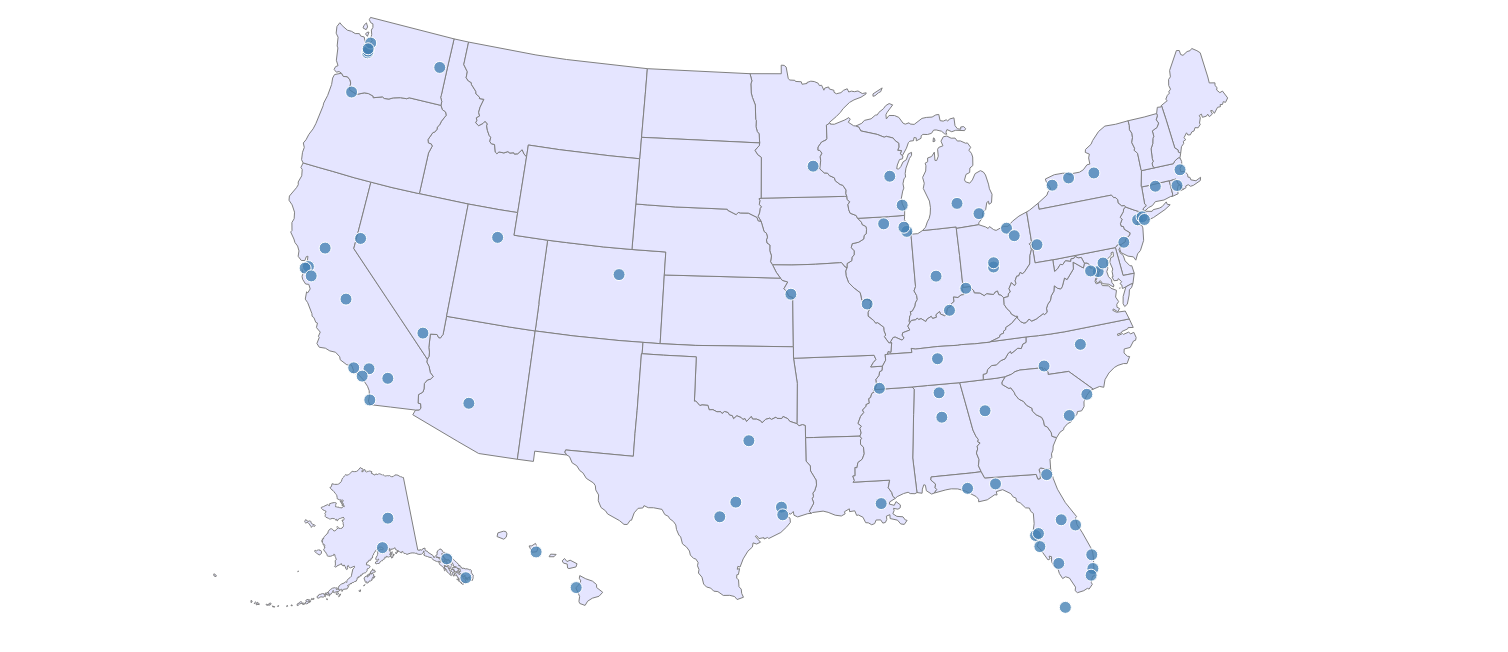
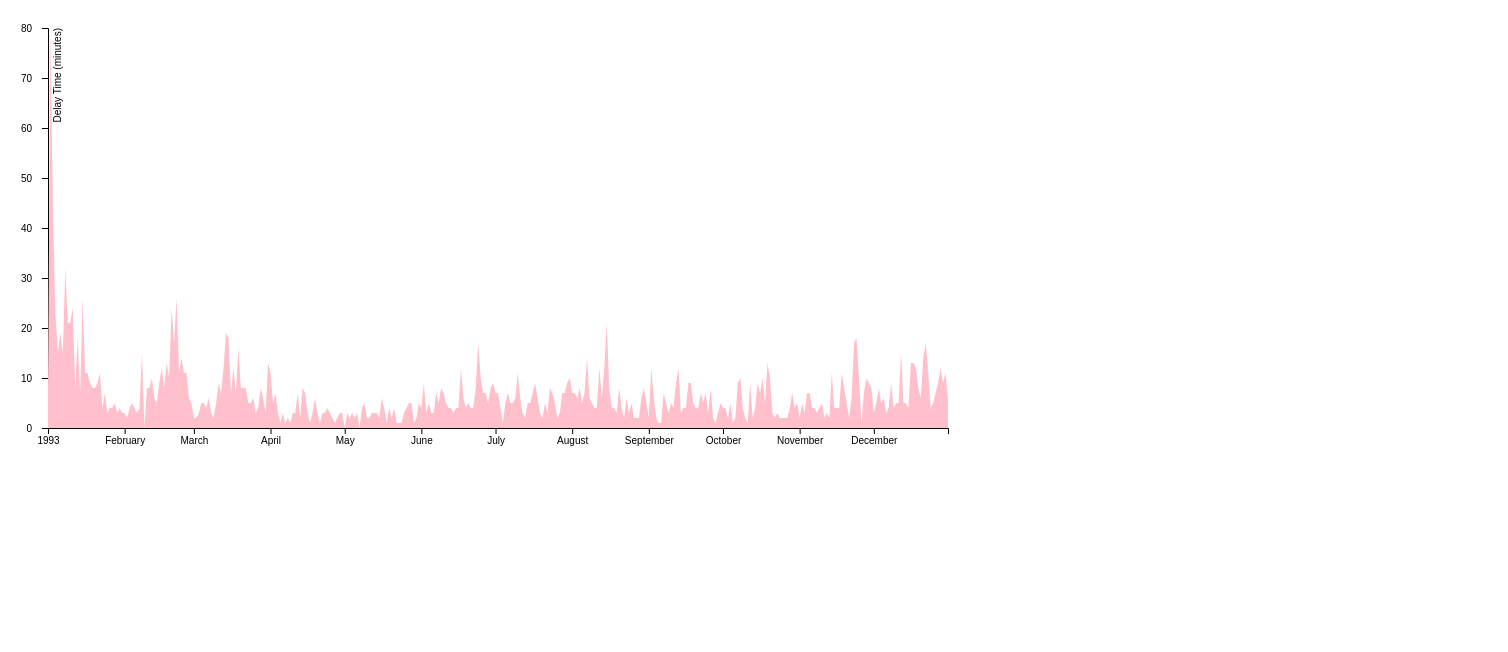
Before and after one commit to safiah609/TravelMap, a plain HTML site: page Index.html in a window 1280 px wide. Shown: the top 652 px of the page, 1508 px wide, since content can reach past the window. Drawn offline with nearby package versions, Linux system fonts and the light colour scheme.

Commit message:
area chart for delays

```diff
--- a/script.js
+++ b/script.js
@@ -1,11 +1,11 @@
 var us_intl_airport_CODES;
-var all_us_intl_airpoots;
+var us_intl_airport_loc;
+var all_us_intl_airports;
 var lat_long = [];
-var unique_codes = [];
 var valid_codes = [];
-var SLC_average = [];
+// var SLC_average = [];
 
-function drawMap (all_us_intl_airpoots) {
+function drawMap (all_us_intl_airports_loc) {
     var w = 1500;
     var h = 1500;
     var projection = d3.geoAlbersUsa()
@@ -101,11 +101,11 @@ function drawMap (all_us_intl_airpoots) {
             // aa = [-111.908333, 40.762778];
             bb = [-122.389809, 37.72728];
             l = []
-            l.push(all_us_intl_airpoots[0])
+            l.push(all_us_intl_airports_loc[0])
             // add circles to svg
-            // console.log("len of data is "+all_us_intl_airpoots.length)
+            // console.log("len of data is "+all_us_intl_airports.length)
             var circles= svg.selectAll("circle")
-                .data(all_us_intl_airpoots).enter()
+                .data(all_us_intl_airports_loc).enter()
                 .append("circle")
                 .attr("cx", function (d) {
                     // console.log("d before if is "+d)
@@ -167,22 +167,22 @@ function drawMap (all_us_intl_airpoots) {
 
 function generateLineChart(SLC_average) {
     console.log("inside generate lines")
-    var margin = {top:20, right:20, bottom:40, left:20},
-        width = 900 - margin.left - margin.right,
+    var margin = {top:20, right:20, bottom:80, left:40},
+        width = 960 - margin.left - margin.right,
         height = 500 - margin.top - margin.bottom;
 
     var svg = d3.select("#l1")
         .append("svg")
         .attr("width",width + margin.left + margin.right)
         .attr("height",height + margin.top + margin.bottom)
-        g = svg.append("g").attr("transform", "translate(" + margin.left + "," + margin.top + ")");
+        .append("g").attr("transform", "translate(" + margin.left + "," + margin.top + ")");
 
 
     var x = d3.scaleTime()
-        .rangeRound([0, width]);
+        .range([0, width]);
 
     var y = d3.scaleLinear()
-        .rangeRound([height, 0]);
+        .range([height, 0]);
 
     var line = d3.line()
         .x(function(d){
@@ -190,89 +190,98 @@ function generateLineChart(SLC_average) {
             return x(d.FlightDate);
         })
         .y(function(d){
-            console.log(d.DepDelay)
             return y(d.DepDelay);
         });
 
-    x.domain(d3.extent(SLC_average, function(d) { return d.FlightDate; }));
-    y.domain(d3.extent(SLC_average, function(d) { return d.DepDelay; }));
+    var area = d3.area()
+        .x(function(d) { return x(d.FlightDate); })
+        .y0(height)
+        .y1(function(d) { return y(d.DepDelay); });
 
-    g.append("g")
+
+    x.domain(d3.extent(SLC_average, function(d) {
+        return d.FlightDate;
+    }));
+
+    y.domain(d3.extent(SLC_average, function(d) {
+        if(+d.DepDelay<0){
+            console.log("domain for y is "+d.DepDelay)
+        }
+        return +d.DepDelay;
+    }));
+
+    svg.append("g")
         .attr("class", "axis axis--x")
         .attr("transform", "translate(0," + height + ")")
-        .call(d3.axisBottom(x));
+        .call(d3.axisBottom(x).ticks(24));
 
-    g.append("g")
+    svg.append("g")
         .attr("class", "axis axis--y")
-        .call(d3.axisLeft(y))
+        .call(d3.axisLeft(y).tickPadding(10))
         .append("text")
         .attr("fill", "#000")
         .attr("transform", "rotate(-90)")
         .attr("y", 6)
         .attr("dy", "0.71em")
         .style("text-anchor", "end")
-        .text("Delay (minutes)");
+        .text("Delay Time (minutes)");
 
-    g.append("path")
+    svg.append("path")
         .datum(SLC_average)
-        .attr("class", "line")
-        .attr("d", line);
+        .attr("class", "area")
+        .attr("d", area)
+        .on("mouseover", function (d) {
+            // console.log(d.FlightDate);
+        })
 
 }
 
 
 
-// Load CSV files
-d3.csv("data/us_international_airports.csv", function (error, csv) {
-    csv.forEach(function (d) {
-        // console.log("code is "+d.code)
-        // Convert numeric values to 'numbers'
-        d.code = d.code;
-        valid_codes.push(d.code);
-    });
-
-    // var us_intl_airport_CODES = us_international_airports.map(function (d) {
-    //     return d.code;
-    // });
-
-    // Store csv data in a global variable
-    us_intl_airport_CODES = csv;
-    // console.log("codes are")
-    // console.log("size of intl. airport codes is "+us_intl_airport_CODES.length) //should be 68
-});
-
-// Load CSV files
-d3.csv("data/airports.csv", function (error, csv) {
-    csv.forEach(function (d) {
-        // console.log("-")
-        temp_check = []
-        //Check if airport is already included in our list (-1 ==> not in list 0 ==>in list
-        if(valid_codes.indexOf(d.IATA_Code) >= 0 && d.Country === "United States") {
-            // console.log(d.IATA_Code)
-
-            // console.log("index of C91 is "+us_intl_airport_CODES.indexOf("C91"))
-            if(temp_check.indexOf(d.IATA_Code) < 0) {
-                d.IATA_Code = d.IATA_Code;
-                d.Country = d.Country;
-                State = {"IATA": d.IATA_Code, "Lat": d.Lat, "Long": d.Long};
-                l = [d.Long, d.Lat]
-                lat_long.push(l)
-                // console.log("d of 0 is "+l[0])
-                unique_codes.push(l)
-                temp_check.push(d.IATA_Code)
-                // console.log(d.Country)
-            }
-        }
-    });
-
-    all_us_intl_airpoots = unique_codes;
-    // console.log("size of intl. airports is "+all_us_intl_airpoots.length)
-    drawMap(all_us_intl_airpoots)
-});
+// // Load CSV files
+// d3.csv("data/us_international_airports.csv", function (error, csv) {
+//     csv.forEach(function (d) {
+//         // console.log("code is "+d.code)
+//         // Convert numeric values to 'numbers'
+//         d.code = d.code;
+//         valid_codes.push(d.code);
+//     });
+//
+//     // var us_intl_airport_CODES = us_international_airports.map(function (d) {
+//     //     return d.code;
+//     // });
+//
+//     // Store csv data in a global variable
+//     us_intl_airport_CODES = csv;
+//     // console.log("codes are")
+//     // console.log("size of intl. airport codes is "+us_intl_airport_CODES.length) //should be 68
+// });
+//
+// // Load CSV files
+// d3.csv("data/airports.csv", function (error, csv) {
+//     var airport_loc = [];
+//     csv.forEach(function (d) {
+//         temp_check = [];
+//         //Check if airport is already included in our list (-1 ==> not in list 0 ==>in list
+//         if(valid_codes.indexOf(d.IATA_Code) >= 0 && d.Country === "United States") {
+//
+//             if(temp_check.indexOf(d.IATA_Code) < 0) {
+//                 d.IATA_Code = d.IATA_Code;
+//                 d.Country = d.Country;
+//                 State = {"IATA": d.IATA_Code, "Lat": d.Lat, "Long": d.Long};
+//                 l = [d.Long, d.Lat];
+//                 airport_loc.push(l)
+//                 temp_check.push(d.IATA_Code)
+//             }
+//         }
+//     });
+//     us_intl_airport_loc = airport_loc;
+//     drawMap(us_intl_airport_loc)
+// });
 
 
 d3.csv("data/SLC_average.csv", function (error, csv) {
-
+    var SLC_average = [];
     var format_time = d3.timeParse("%Y-%m-%d");
 
     csv.forEach(function (d) {
@@ -283,11 +292,12 @@ d3.csv("data/SLC_average.csv", function (error, csv) {
         // d.CRSElapsedTime = d. CRSElapsedTime;
         // d.ActualElapsedTime = d.ActualElapsedTime;
     });
-
+    SLC_average = csv;
+    console.log(SLC_average)
     SLC_average = csv.filter(function (d) {
         return new Date(d.FlightDate).getFullYear() === 1993;
     });
 
     console.log("length of slc_avg is "+SLC_average.length)
-    // generateLineChart(SLC_average)
+    generateLineChart(SLC_average)
 })
--- a/styles.css
+++ b/styles.css
@@ -30,3 +30,18 @@ circle {
     fill-opacity: .8;
     stroke: white;
 }
+
+.line {
+    fill: none;
+    stroke: red;
+    stroke-width: 1.5px;
+}
+
+.area {
+    fill: pink;
+}
+
+.focus circle {
+    fill: none;
+    stroke: steelblue;
+}
```
